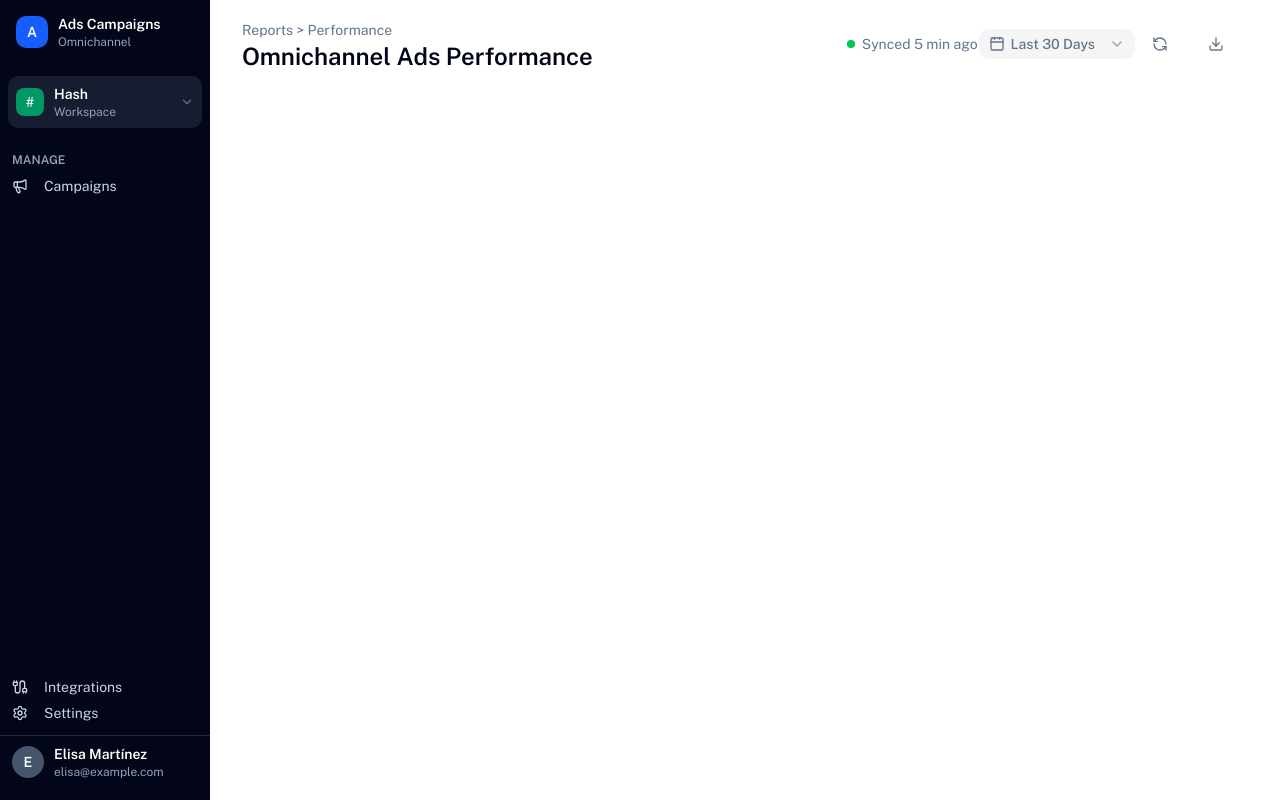
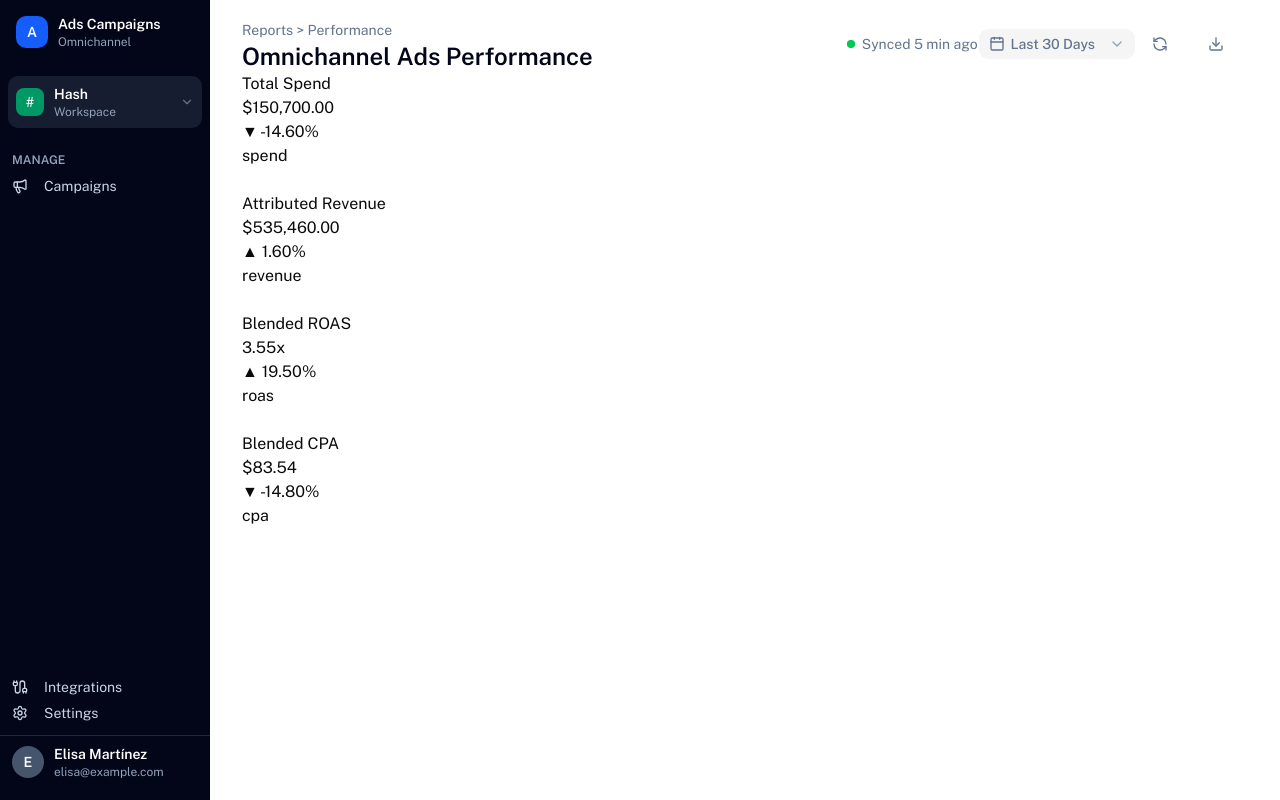
Before and after one commit to ElisaME/ads-campaign, a Next.js app: page / in a window 1280 px wide. Built offline with nearby package versions, Linux system fonts and the light colour scheme.

Commit message:
Add logic for kpi cards, add format functions and display test data results

```diff
--- a/app/page.tsx
+++ b/app/page.tsx
@@ -1,5 +1,5 @@
 import { PageHeader } from '@/components/dashboard/PageHeader';
-
+import { DisplayKPIs } from '@/components/dashboard/KPICards';
 export default function Home() {
 	return (
 		<div className="px-8 py-4">
@@ -8,6 +8,7 @@ export default function Home() {
 				breadcrumb="Reports > Performance"
 				lastSynced="Synced 5 min ago" //mock last synced time
 			/>
+			<DisplayKPIs />
 		</div>
 	);
 }
--- a/components/dashboard/KPICards.tsx
+++ b/components/dashboard/KPICards.tsx
@@ -0,0 +1,43 @@
+import { buildKPIs, KPICard, KPICards } from '@/lib/metrics';
+import seedData from './../../data/seed.json';
+import { Campaign } from '@/types/campaign';
+import {
+	formatCurrency,
+	formatCurrencyCompact,
+	formatMultiplier,
+} from '@/lib/formatters';
+
+export function DisplayKPIs() {
+	const campaignsData = seedData.campaigns as unknown as Campaign[];
+	const kpis: KPICards = buildKPIs(campaignsData);
+
+	const formatKpIValue = (kpi: KPICard): number | string | undefined => {
+		switch (kpi.format) {
+			case 'currency':
+				return formatCurrency(kpi.value, 'MXN');
+			case 'multiplier':
+				return formatMultiplier(kpi.value);
+			case 'currency-compact':
+				return formatCurrencyCompact(kpi.value, 'MXN');
+		}
+	};
+
+	return (
+		<div>
+			{/* KPI card components */}
+			{kpis.items.map((kpi) => (
+				<div key={kpi.id} className="kpi-card">
+					<h3>{kpi.label}</h3>
+					<p>{formatKpIValue(kpi)}</p>
+					<p>
+						{kpi.delta.direction === 'up' ? '▲' : '▼'}{' '}
+						{kpi.delta.percentage.toFixed(2)}%
+					</p>
+					<p>{kpi.sparklineField}</p>
+					<br />
+					{/* Aquí podrías agregar un componente de sparkline usando kpi.sparklineField */}
+				</div>
+			))}
+		</div>
+	);
+}
--- /dev/null
+++ b/lib/formatters.ts
@@ -0,0 +1,17 @@
+export function formatCurrency(value: number, currency: string): string {
+    return new Intl.NumberFormat('es-MX', { style: 'currency', currency }).format(value)
+}
+
+export function formatMultiplier(value: number): string {
+    return value.toFixed(2) + 'x'
+}
+
+export function formatCurrencyCompact(value: number, currency: string): string {
+    const formatter = new Intl.NumberFormat('es-MX', {
+        style: 'currency',
+        currency,
+        notation: 'compact',
+        compactDisplay: 'short'
+    })
+    return formatter.format(value)
+}
--- /dev/null
+++ b/lib/metrics.ts
@@ -0,0 +1,210 @@
+//lib/metrics.ts
+//------- Lógica para métricas de KPIs--------
+
+import { Campaign } from "@/types/campaign"
+
+export interface AggregatedTotals {
+    totalSpend: number
+    totalRevenue: number
+    totalImpressions: number
+    totalClicks: number
+    totalConversions: number
+    blendedROAS: number //totalRevenue / totalSpend (no ROAS individuals)
+    blendedCPA: number //totalSpend / totalConversions
+    blendedCTR: number //totalClicks / totalImpressions * 100
+    campaignCount: number
+    activeCampaignCount: number
+}
+
+export interface AggregatedDailyMetrics {
+    date: string
+    spend: number
+    revenue: number
+    impressions: number
+    clicks: number
+    conversions: number
+    roas: number //revenue / spend (no ROAS individuals)
+    cpa: number //spend / conversions
+}
+
+export interface DeltaResult{
+    percentage:number // valor redondeado a 1 decimal
+    direction: 'up'|'down'|'neutral'
+    isPositive: boolean // true si el cambio es positivo (aumento de ROAS o disminución de CPA), false si es negativo
+}
+
+export interface KPICards{
+    items: KPICard[]
+    dailyData: AggregatedDailyMetrics[]
+    totals: AggregatedTotals
+}
+
+//Campos del daily data disponibles para gráficas
+export type SparklineField = 'spend' | 'revenue' | 'impressions' | 'clicks' | 'conversions' | 'roas' | 'cpa'
+
+//------- Funciones para calcular métricas
+// 1. Aggregate Totals : recorrer todas las campañas para KPIs globales
+//- Nota: ROAS, CPA y CTR se calculan a nivel global usando los totales, no promediando los ROAS individuales
+
+export function aggregateTotals( campaigns: Campaign[]): AggregatedTotals{
+    const totals = campaigns.reduce((acc, campaign) => ({
+        totalSpend : acc.totalSpend + campaign.metrics.spend,
+        totalRevenue : acc.totalRevenue + campaign.metrics.revenue,
+        totalImpressions : acc.totalImpressions + campaign.metrics.impressions,
+        totalClicks : acc.totalClicks + campaign.metrics.clicks,
+        totalConversions : acc.totalConversions + campaign.metrics.conversions
+    }), {
+        totalSpend: 0,
+        totalRevenue: 0,
+        totalImpressions: 0,
+        totalClicks: 0,
+        totalConversions: 0,
+
+    })
+    return {
+        ...totals,
+        blendedROAS: totals.totalSpend > 0 ? totals.totalRevenue / totals.totalSpend : 0,
+        blendedCPA: totals.totalConversions > 0 ? totals.totalSpend / totals.totalConversions : 0,
+        blendedCTR: totals.totalImpressions > 0 ? (totals.totalClicks / totals.totalImpressions) * 100 : 0,
+        campaignCount: campaigns.length,
+        activeCampaignCount: campaigns.filter(c => c.status === 'active').length
+    }
+}
+
+//2. aggregateDailyMetrics: para mostrar tendencias diarias en gráficos sparkline
+export function aggregateDailyMetrics(campaigns: Campaign[]): AggregatedDailyMetrics[] {
+    const map = new Map <string, Omit<AggregatedDailyMetrics, 'roas' | 'cpa'>>()
+    campaigns.forEach(campaign => {
+        campaign.dailyData.forEach(dataPoint => {
+            const existing = map.get(dataPoint.date) ?? {
+                date:dataPoint.date,
+                spend:0,
+                revenue:0,
+                impressions:0,
+                clicks:0,
+                conversions:0
+            }
+            map.set(dataPoint.date ,{
+               date:dataPoint.date,
+               spend: existing.spend + dataPoint.spend,
+               revenue: existing.revenue + dataPoint.revenue,
+               impressions: existing.impressions + dataPoint.impressions,
+               clicks: existing.clicks + dataPoint.clicks,
+               conversions: existing.conversions + dataPoint.conversions
+           })
+        })
+    })
+
+    //Convertir map a array y calcular ratios
+    return Array.from(map.values())
+        .sort((a,b) => a.date.localeCompare(b.date)) //ordenar por fecha
+        .map(data => ({
+            ...data,
+            roas: data.spend > 0 ? data.revenue / data.spend : 0,
+            cpa: data.conversions > 0 ? data.spend / data.conversions : 0
+        }))
+}
+
+//3. calculateDelta: para mostrar cambios porcentuales entre periodos (ej: este mes vs mes pasado)
+export function calculateData(
+    dailyData: AggregatedDailyMetrics[],
+    field: SparklineField,
+    higherIsPositive: boolean //indica si un valor más alto es positivo (ej: ROAS) o negativo (ej: CPA)
+): DeltaResult{
+    //Necesitamos al menos 14 puntos para comparar dos semanas
+    if(dailyData.length < 14){
+        return {
+            percentage: 0,
+            direction: 'neutral',
+            isPositive: true
+        }
+    }
+
+    const sortedData = [...dailyData].sort((a,b) => a.date.localeCompare(b.date))
+
+    //primeros 7 días periodo anterior, últimos 7 días periodo actual
+    const previousPeriod = sortedData.slice(0,7)
+    const currentPeriod = sortedData.slice(7,14)
+
+    const previousSum = previousPeriod.reduce((sum, data) => sum + data[field], 0)
+    const currentSum = currentPeriod.reduce((sum, data) => sum + data[field], 0)
+
+    //Si el periodo anterior es 0 no podemos calcular un porcentaje, consideramos esto como un cambio positivo si el valor actual es mayor que 0
+    if(previousSum === 0){
+        return {
+            percentage: 0,
+            direction: 'neutral',
+            isPositive: false
+        }
+    }
+
+    const change = ( (currentSum - previousSum) / previousSum) * 100
+
+    //Redondear a 1 decimal
+    //un cambio de +- 0.5 se considera neutral
+    const direction : DeltaResult['direction'] = change > 0.5 ? 'up' : change < -0.5 ? 'down' : 'neutral'
+    const percentage = Math.round(change * 10) / 10
+    return {
+        percentage,
+        direction,
+        isPositive: direction === 'neutral'
+            ? false
+            : higherIsPositive
+            ? direction === 'up'
+            : direction === 'down'
+    }
+
+}
+
+//---- Función de  orquestación
+// Llama a las 3 funciones anteriores y produce un array para el KPICards, ya que ahí no se hacen cálculos
+
+export interface KPICard{
+    id: string
+    label: string
+    value: number
+    delta: DeltaResult
+    sparklineField: SparklineField
+    format: 'currency' | 'multiplier' | 'currency-compact'
+}
+
+export function buildKPIs(campaigns: Campaign[]): KPICards{
+    const totals = aggregateTotals(campaigns)
+    const dailyData = aggregateDailyMetrics(campaigns)
+
+    const items : KPICard[] = [
+        {
+            id: 'totalSpend',
+            label: 'Total Spend',
+            value: totals.totalSpend,
+            delta: calculateData(dailyData, 'spend', false),
+            sparklineField: 'spend',
+            format:'currency'
+        },
+         {
+            id: 'attributedRevenue',
+            label: 'Attributed Revenue',
+            value: totals.totalRevenue,
+            delta: calculateData(dailyData, 'revenue', true),
+            sparklineField: 'revenue',
+            format:'currency'
+        },
+         {
+            id: 'blendedRoas',
+            label: 'Blended ROAS',
+            value: totals.blendedROAS,
+            delta: calculateData(dailyData, 'roas', true),
+            sparklineField: 'roas',
+            format:'multiplier'
+        },
+         {
+            id: 'blendedCpa',
+            label: 'Blended CPA',
+            value: totals.blendedCPA,
+            delta: calculateData(dailyData, 'cpa', false),
+            sparklineField: 'cpa',
+            format:'currency'
+        }
+    ]
+    return { items, dailyData, totals}
+}
--- a/types/campaign.ts
+++ b/types/campaign.ts
@@ -38,6 +38,7 @@ export interface DailyDataPoint {
     impressions: number
     clicks: number
     conversions: number
+    revenue: number
 }
 
 // ---------------Datos específicos por plataformas ----------
```
